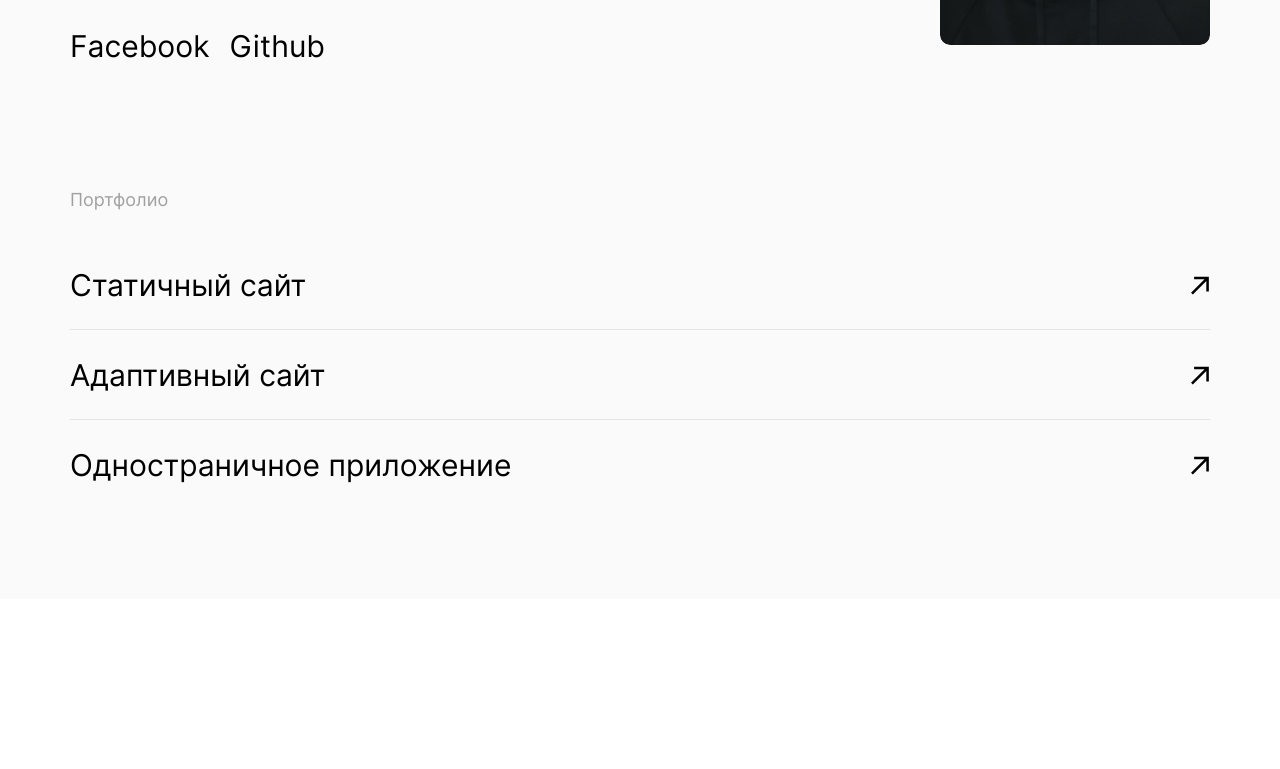
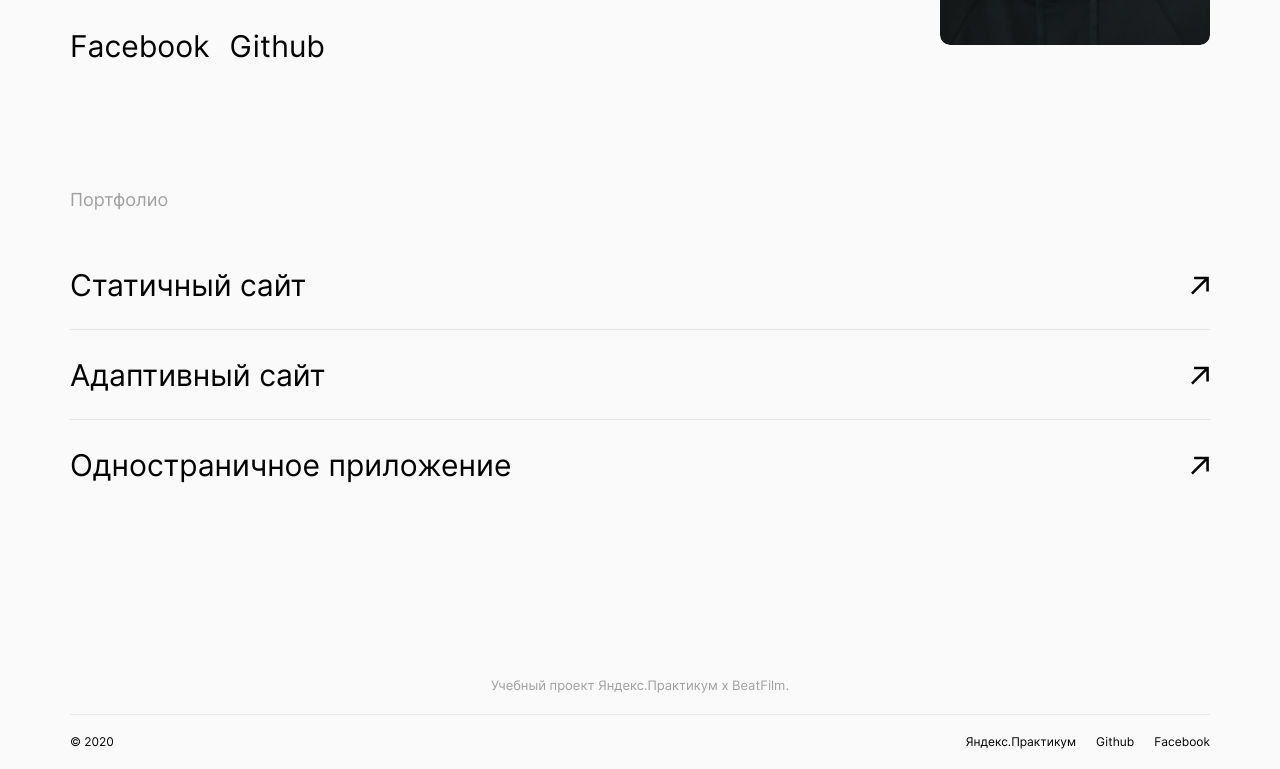
Before and after one commit to ilyaternovykh/movies-explorer-frontend, a React (Create React App) app: page / in a window 1280 px wide. Shown: the part 2386-3155 px from the top of the page. Before the commit the page ends 2985 px from the top, so only its background shows below. Built offline with nearby package versions, Linux system fonts and the light colour scheme.

Commit message:
feat: сверстать компонент Footer

```diff
--- /dev/null
+++ b/src/components/Footer/Footer.css
@@ -0,0 +1,103 @@
+.footer {
+  background-color: #FAFAFA;
+  display: flex;
+  flex-direction: column;
+  align-items: stretch;
+  justify-content: flex-start;
+  font-size: 12px;
+  line-height: 14.52px;
+}
+
+.footer__description {
+  margin: 0;
+  padding-top: 79px;
+  color: #A0A0A0;
+
+  border-bottom: 1px solid #E8E8E8;
+  padding-bottom: 21px;
+  text-align: center;
+}
+
+.footer__content {
+  display: flex;
+  flex-direction: column-reverse;
+  justify-content: flex-start;
+  align-items: center;
+}
+
+.footer__menu-links {
+  list-style-type: none;
+  margin: 0;
+  padding: 0;
+  margin-top: 30px;
+}
+
+.footer__link-cell {
+  text-align: center;
+  padding-bottom: 12px;
+}
+
+.footer__link-cell:last-of-type {
+  padding-bottom: 0;
+}
+
+.footer__link {
+  text-decoration: none;
+  color: #000;
+}
+
+.footer__copyright {
+  margin: 0;
+  padding: 0;
+  margin-top: 30px;
+  padding-bottom: 10px;
+}
+
+@media screen and (min-width: 768px) {
+  .footer__description {
+    font-size: 13px;
+    line-height: 15.73px;
+    padding-bottom: 20px;
+  }
+
+  .footer__content {
+    display: flex;
+    flex-direction: row;
+    justify-content: space-between;
+    align-items: flex-start;
+  }
+
+  .footer__menu-links {
+    display: flex;
+    flex-direction: row;
+    justify-content: flex-start;
+    align-items: flex-start;
+  }
+
+  .footer__copyright {
+    margin-top: 0;
+    padding-bottom: 0;
+  }
+
+  .footer__menu-links {
+    margin-top: 0;
+  }
+
+  .footer__content {
+    margin-top: 20px;
+    padding-bottom: 20px;
+  }
+
+  .footer__link-cell {
+    padding-bottom: 0px;
+    margin-right: 20px;
+  }
+
+  .footer__link-cell:last-of-type {
+    margin-right: 0;
+  }
+}
+
+@media screen and (min-width: 1024px) {
+
+}
--- /dev/null
+++ b/src/components/Footer/Footer.js
@@ -0,0 +1,46 @@
+function Footer() {
+
+
+  return(
+    <footer className="footer page-padding">
+      <p className="footer__description">Учебный проект Яндекс.Практикум х BeatFilm.</p>
+      <div className="footer__content">
+        <p className="footer__copyright">&copy; 2020</p>
+        <ul className="footer__menu-links">
+          <li className="footer__link-cell">
+            <a
+              href="https://practicum.yandex.ru/"
+              className="footer__link"
+              target="_blank"
+              rel="noreferrer"
+            >
+              Яндекс.Практикум
+            </a>
+          </li>
+          <li className="footer__link-cell">
+            <a
+              href="https://github.com/"
+              className="footer__link"
+              target="_blank"
+              rel="noreferrer"
+            >
+              Github
+            </a>
+          </li>
+          <li className="footer__link-cell">
+            <a
+              href="https://www.facebook.com/"
+              className="footer__link"
+              target="_blank"
+              rel="noreferrer"
+            >
+              Facebook
+            </a>
+          </li>
+        </ul>
+      </div>
+    </footer>
+  );
+}
+
+export default Footer;
--- a/src/components/Main/Main.js
+++ b/src/components/Main/Main.js
@@ -3,6 +3,7 @@ import Promo from '../Promo/Promo';
 import AboutProject from '../AboutProject/AboutProject'
 import Techs from '../Techs/Techs';
 import AboutMe from '../AboutMe/AboutMe';
+import Footer from '../Footer/Footer';
 
 function Main() {
 
@@ -18,6 +19,7 @@ function Main() {
       <Techs />
       <AboutMe />
     </main>
+    <Footer />
     </>
   );
 }
--- a/src/index.css
+++ b/src/index.css
@@ -10,3 +10,4 @@
 @import url("./components/Techs/Techs.css");
 @import url("./components/AboutMe/AboutMe.css");
 @import url("./components/Portfolio/Portfolio.css");
+@import url("./components/Footer/Footer.css");
```
